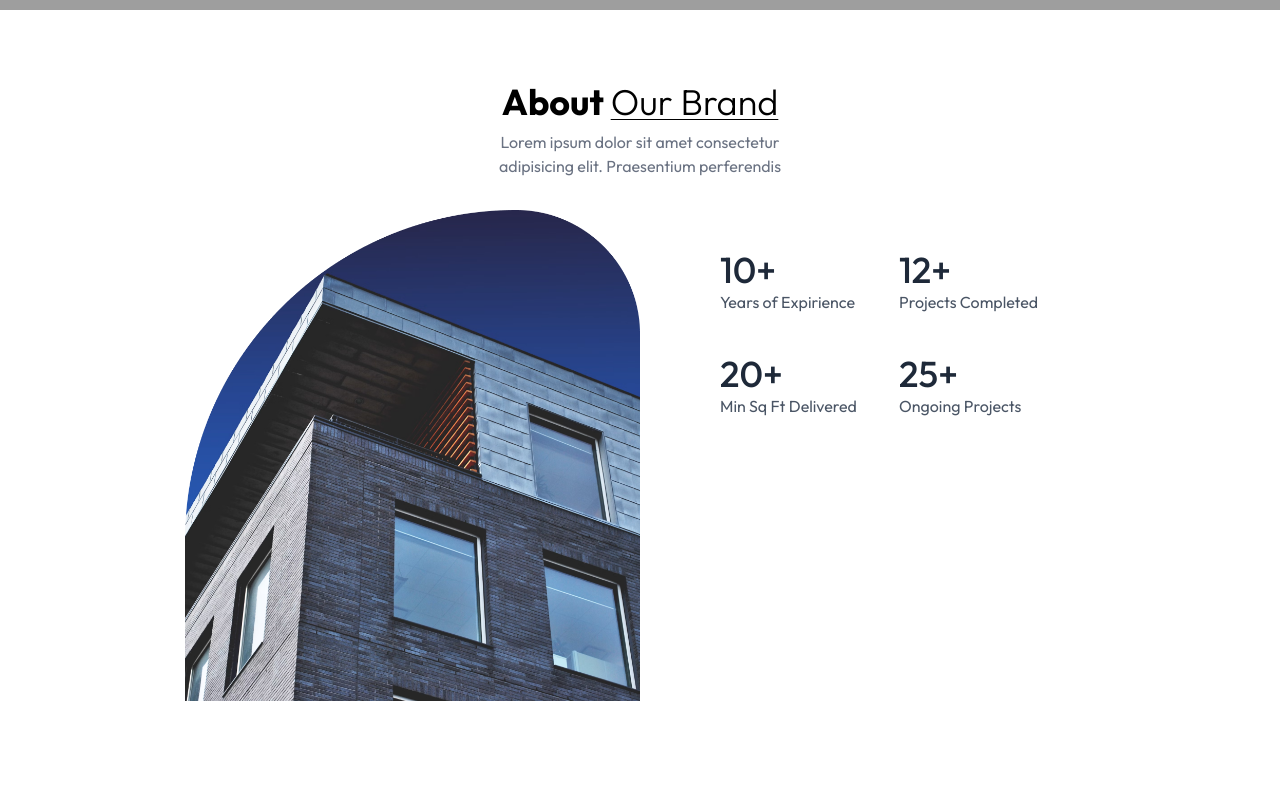
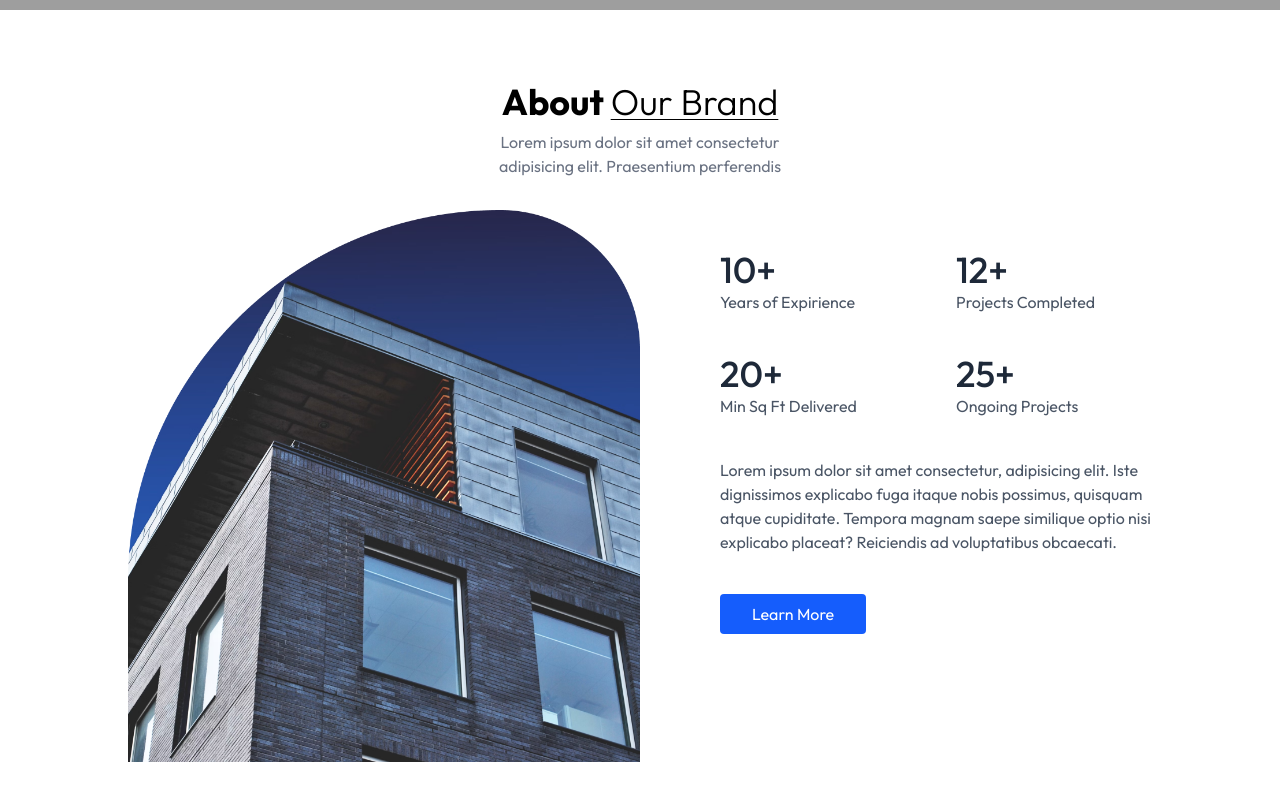
Before and after one commit to sarangan16/real-estate, a React (Vite) app: page / in a window 1280 px wide. Shown: the part 790-1590 px from the top of the page. Before the commit the page ends 1547 px from the top, so only its background shows below. Built offline with nearby package versions, Linux system fonts and the light colour scheme; grey boxes are pictures that could not be loaded.

Commit message:
about section is finished, added dummy images,

```diff
--- a/src/components/About.jsx
+++ b/src/components/About.jsx
@@ -44,6 +44,15 @@ const About = () => {
                 <p>Ongoing Projects</p>
               </div>
             </div>
+            <p className="my-10 max-w-lg">
+              Lorem ipsum dolor sit amet consectetur, adipisicing elit. Iste
+              dignissimos explicabo fuga itaque nobis possimus, quisquam atque
+              cupiditate. Tempora magnam saepe similique optio nisi explicabo
+              placeat? Reiciendis ad voluptatibus obcaecati.
+            </p>
+            <button className="bg-blue-600 text-white px-8 py-2 rounded cursor-pointer">
+              Learn More
+            </button>
           </div>
         </div>
       </div>
--- a/src/components/Header.jsx
+++ b/src/components/Header.jsx
@@ -5,7 +5,7 @@ const Header = () => {
   return (
     <div
       className="min-h-screen mb-4 bg-cover bg-center flex items-center w-full overflow-hidden"
-      style={{ backgroundImage: "url('/header_img.png')" }}
+      style={{ backgroundImage: "url('/head_img.png')" }}
       id="Header"
     >
       <Navbar />
--- a/src/components/Navbar.jsx
+++ b/src/components/Navbar.jsx
@@ -24,13 +24,16 @@ const Navbar = () => {
               Home
             </a>
 
-            <a href="#Header" className="cursor-pointer hover:text-gray-400">
+            <a href="#About" className="cursor-pointer hover:text-gray-400">
               About
             </a>
-            <a href="#Header" className="cursor-pointer hover:text-gray-400">
+            <a href="#Projects" className="cursor-pointer hover:text-gray-400">
               Projects
             </a>
-            <a href="#Header" className="cursor-pointer hover:text-gray-400">
+            <a
+              href="#Testimonial"
+              className="cursor-pointer hover:text-gray-400"
+            >
               Testimonial
             </a>
           </ul>
--- /dev/null
+++ b/src/components/Projects.jsx
@@ -0,0 +1,7 @@
+import React from "react";
+
+const Projects = () => {
+  return <div></div>;
+};
+
+export default Projects;
```
Also changed, not shown: 1 other file (tests, documents, lock files or other folders).
